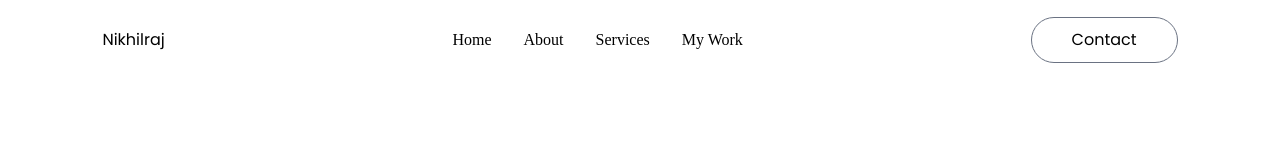
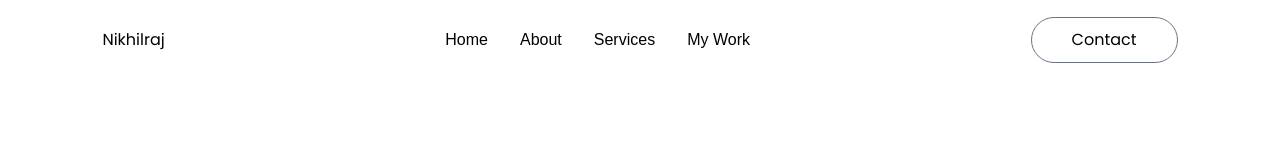
Before and after one commit to nikhilraj021/portfolio, a Next.js app: page / in a window 1280 px wide. Shown: the top 160 px of the page. Built offline with nearby package versions, Linux system fonts and the light colour scheme; a web font is replaced by a local one.

Commit message:
Add 'Ovo' font to global styles and layout; update font theme configuration

```diff
--- a/src/app/globals.css
+++ b/src/app/globals.css
@@ -1,6 +1,6 @@
-@import url('https://fonts.googleapis.com/css2?family=Ovo&family=Poppins:ital,wght@0,100;0,200;0,300;0,400;0,500;0,600;0,700;0,800;0,900;1,100;1,200;1,300;1,400;1,500;1,600;1,700;1,800;1,900&display=swap');
+
 @import "tailwindcss";
 
-@theme {
-    --font-ovo : 'Ovo', serif;
+@theme inline {
+    --font-ovo : "ovo", sans-serif;
 }
--- a/src/app/layout.tsx
+++ b/src/app/layout.tsx
@@ -1,9 +1,14 @@
 import type { Metadata } from "next";
-import { Poppins } from "next/font/google";
+import { Poppins, Ovo } from "next/font/google";
 import "./globals.css";
 
 const poppins = Poppins({
   weight: ["100", "200", "300", "400", "500", "600", "700", "800", "900"],
+  subsets: ["latin"],
+});
+
+const ovo = Ovo({
+  weight: ["400"],
   subsets: ["latin"],
 });
 
```
